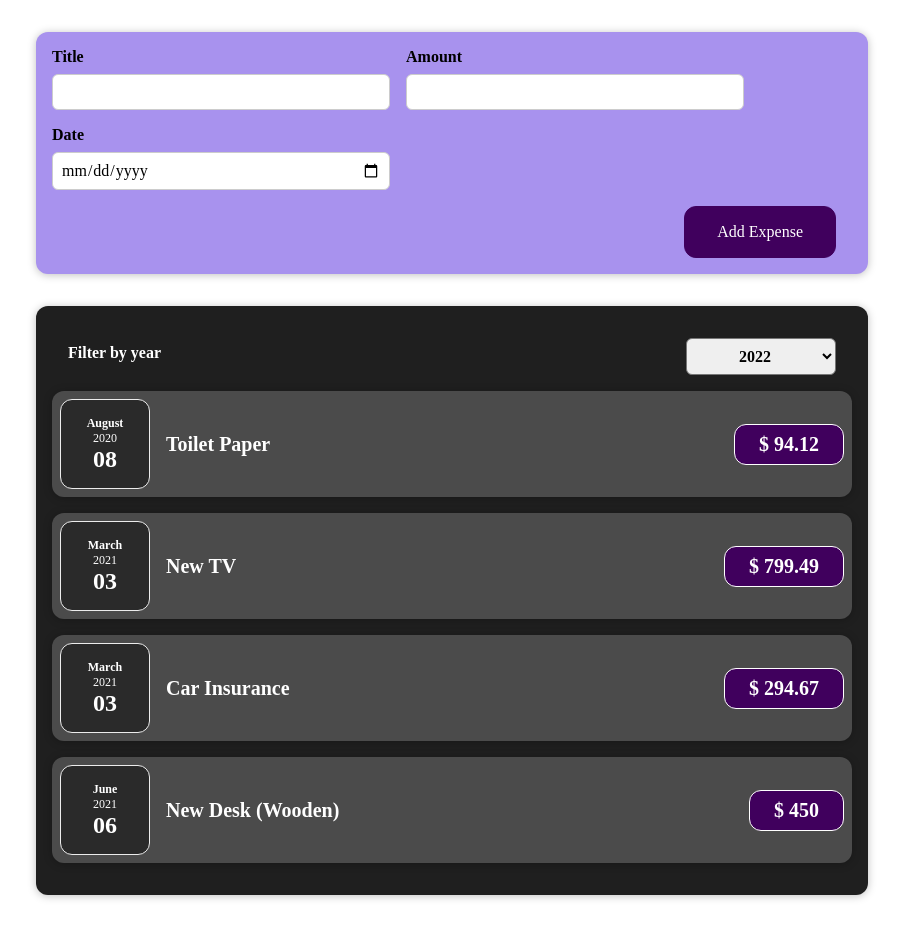
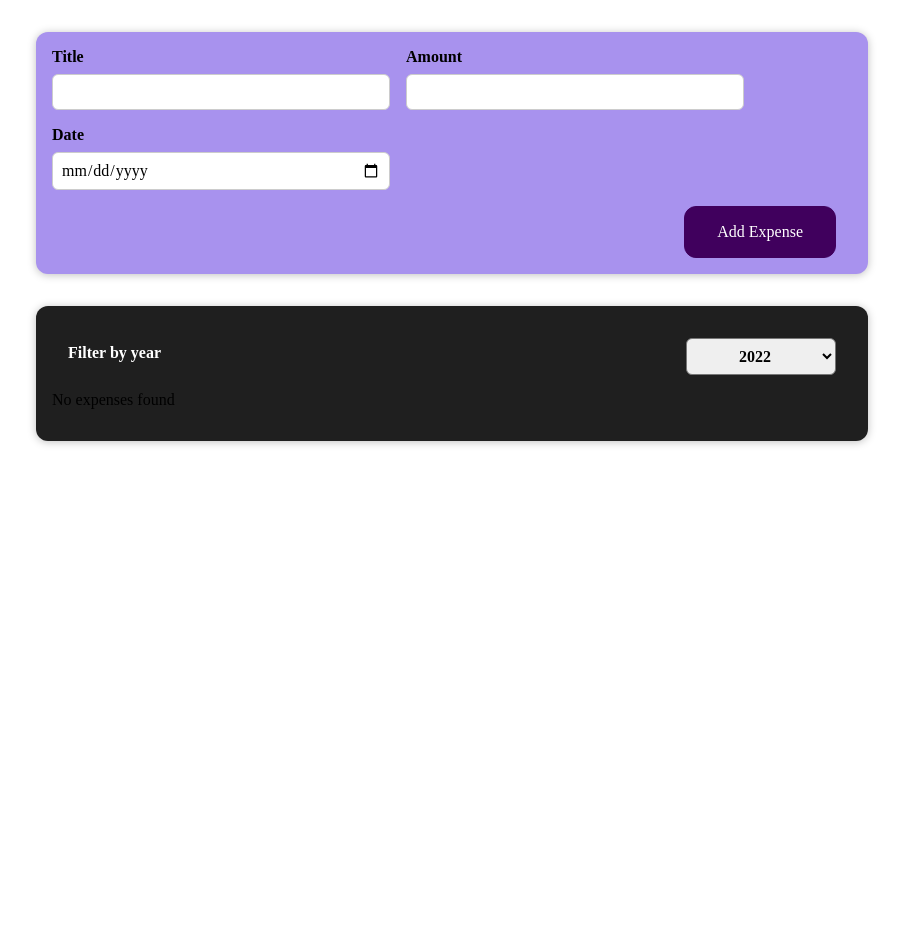
Before and after one commit to Marknjo/react-lab, a React (Create React App) app: page / in a window 1280 px wide. Shown: the whole page, without its empty margins (188-1091 px from the left). After the commit the page ends 800 px from the top, so only its background shows below. Built offline with nearby package versions, Linux system fonts and the light colour scheme.

Commit message:
Implementing expenses filter logic

```diff
--- a/src/App/components/Expenses/Expenses.js
+++ b/src/App/components/Expenses/Expenses.js
@@ -11,6 +11,25 @@ const Expenses = function ({ items }) {
     setFilteredYear(selectedYear);
   };
 
+  const filteredExpenses = items.filter(
+    expense => expense.date.getFullYear() === +filteredYear
+  );
+
+  let expensesContent = <p>No expenses found</p>;
+
+  if (filteredExpenses.length > 0) {
+    expensesContent = filteredExpenses.map(expense => {
+      return (
+        <ExpenseItem
+          key={expense.id}
+          title={expense.title}
+          amount={expense.amount}
+          date={expense.date}
+        />
+      );
+    });
+  }
+
   return (
     <div>
       <Card className="expenses">
@@ -19,16 +38,7 @@ const Expenses = function ({ items }) {
           onChangeFilter={filterChangeHandler}
         />
 
-        {items.map(expense => {
-          return (
-            <ExpenseItem
-              key={expense.id}
-              title={expense.title}
-              amount={expense.amount}
-              date={expense.date}
-            />
-          );
-        })}
+        {expensesContent}
       </Card>
     </div>
   );
```
